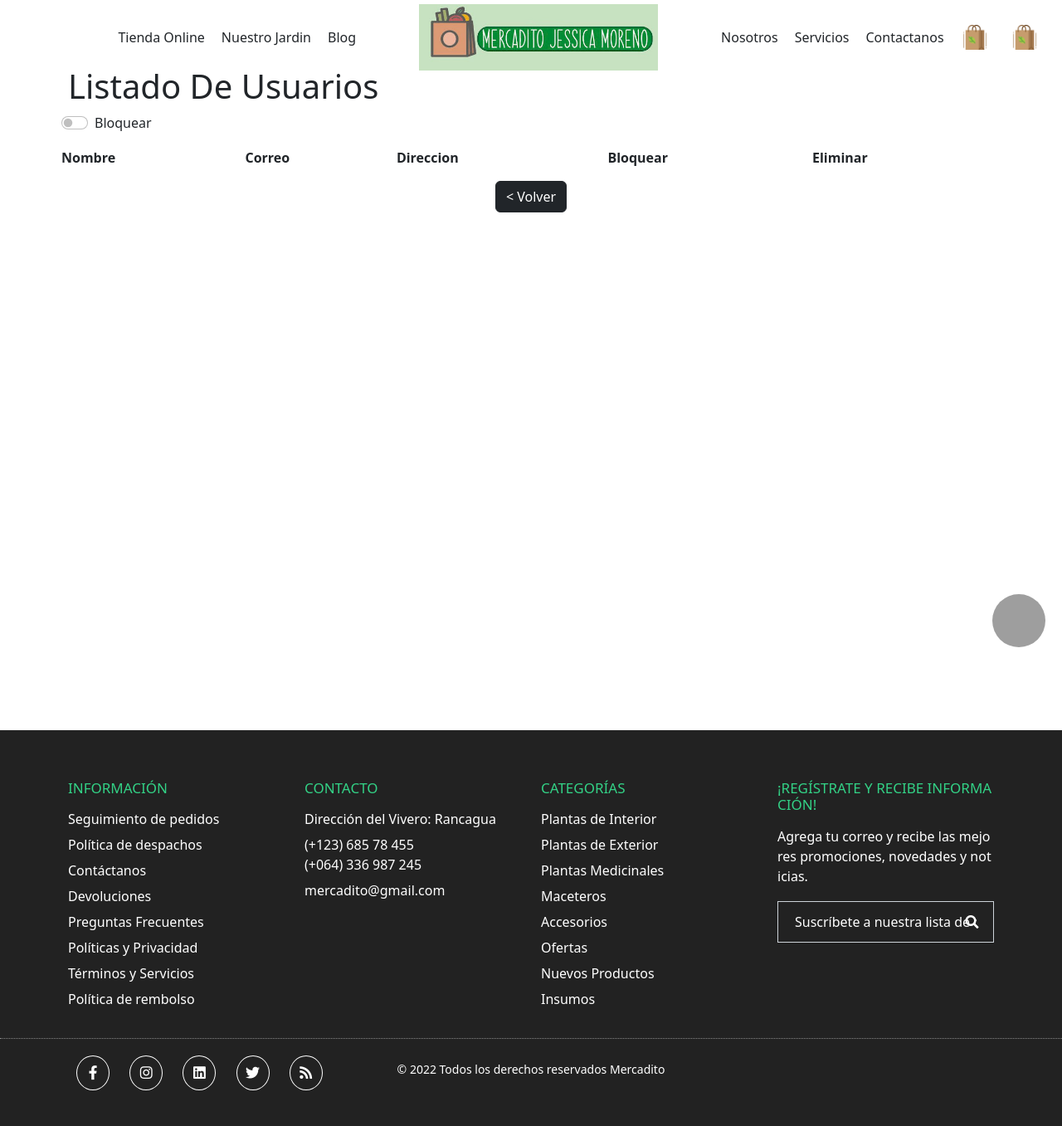
After one commit to Idarugo/Mercadito, a PHP site: page /Mercadito/pages/listarusuario.php in a window 1280 px wide. The commit adds this page. Shown: the whole page at 83% size. Run offline with PHP 8.4, Linux system fonts and the light colour scheme; grey boxes are pictures that could not be loaded.

Commit message:
sorpresa

```diff
--- a/index.php
+++ b/index.php
@@ -42,6 +42,11 @@
       </button>
     </div>
 
+    <div class="row mb-2" style="padding-top: 30px !important;">
+    <script src="https://apps.elfsight.com/p/platform.js" defer></script>
+    <div class="elfsight-app-a181f5c1-27e1-4c5d-b9c0-6a88b7e754f4"></div>
+    </div>
+
     <div class="row mb-2">
         <div class="col aling-self-center" >
         <div class="col-11">
--- a/pages/agregarproductos.php
+++ b/pages/agregarproductos.php
@@ -22,7 +22,6 @@
                 <select id="inputState" class="form-select" name="txtCategory">
                 <?php
                 session_start();
-                $lista = $c->ListarCategory();
                 for($i=0;$i<count($lista);$i++){
                 $c = $lista[$i];
                 $id = $c->getid();
--- /dev/null
+++ b/pages/listarusuario.php
@@ -0,0 +1,40 @@
+<?
+?>
+
+
+<!DOCTYPE html>
+<html lang="es">
+<head>
+    <?php include '../components/head.php' ?>
+    <link rel="stylesheet" href="../assets/styles/main.css">
+    <link rel="stylesheet" href="../assets/styles/pages/listarusuario.css">
+</head>
+<body>
+    <?php include '../components/header.php' ?>
+    <div class="container container-main">
+       <h1>Listado De Usuarios</h1>
+       <form class="row g-3 justify-content-center">
+        <table class="styled-table">
+            <tr>
+                <td><strong>Nombre</strong></td>
+                <td><strong>Correo</strong></td>
+                <td><strong>Direccion</strong></td>
+                <td><strong>Bloquear</strong></td>
+                <td><strong>Eliminar</strong></td>
+            </tr>
+
+            <tr>
+            <div class="form-check form-switch">
+                <input class="form-check-input" type="checkbox" role="switch" id="flexSwitchCheckDefault">
+                 <label class="form-check-label" for="flexSwitchCheckDefault">Bloquear</label>
+            </div>
+            </tr>
+        </table>
+         <div class="col-5  justify-content-center mb-2" style="text-align: center;">
+             <a href="./perfil.php" ><button type="button" class="btn btn-success btn btn-dark"> < Volver</button></a>
+         </div>
+       </form>
+    </div>
+    <?php include '../components/footer.php' ?>
+</body>
+</html>
```
Also changed, not shown: pages/listarblog.php (added, +37 -0 lines), pages/perfil.php (+8 -5 lines), assets/styles/pages/listarblog.css (added), assets/styles/pages/listarusuario.css (added).
